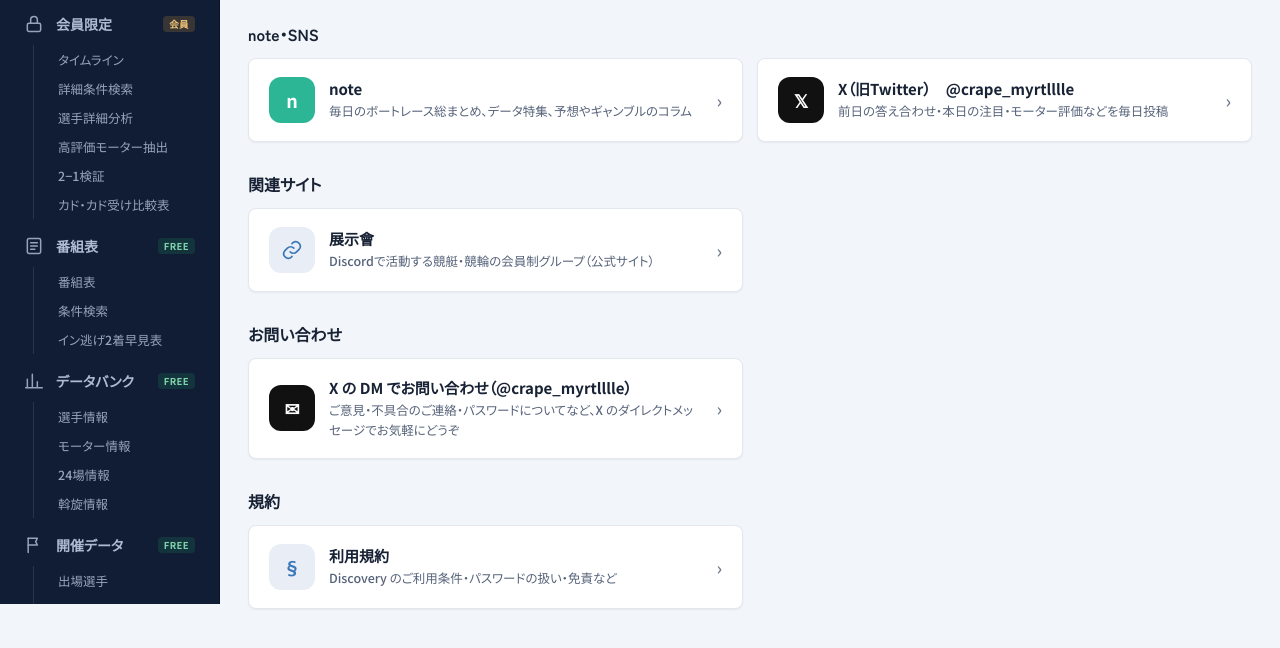
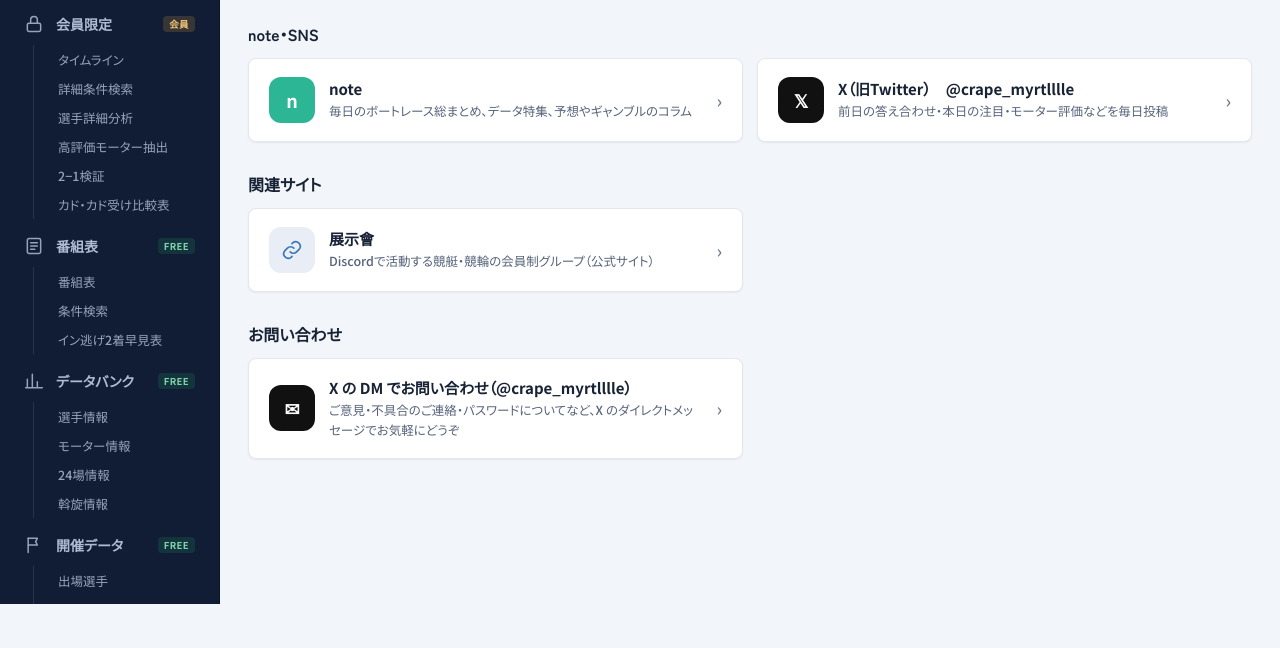
Before and after one commit to CrapeMyrtlllle/discovery, a plain HTML site: page links/index.html in a window 1280 px wide. Shown: the part 196-844 px from the top of the page. After the commit the page ends 800 px from the top, so only its background shows below. Drawn offline with Linux system fonts and the light colour scheme.

Commit message:
利用規約へのリンクをメニューのみに集約（リンクページ・紹介ページから削除）
Co-Authored-By: Claude Opus 5.5 <noreply@anthropic.com>
Claude-Session: https://claude.ai/code/session_01NoAtTEsx7xmnYUoixrqPfg

```diff
--- a/links/index.html
+++ b/links/index.html
@@ -586,9 +586,6 @@ window.DLive = window.DLive || (function () {
 <h2>お問い合わせ</h2>
 <div class="lk-grid"><a class="card lk" href="https://x.com/crape_myrtlllle" target="_blank" rel="noopener"><span class="ic x">✉</span><span><b>X の DM でお問い合わせ（@crape_myrtlllle）</b><span class="d">ご意見・不具合のご連絡・パスワードについてなど、X のダイレクトメッセージでお気軽にどうぞ</span></span><span class="go">›</span></a></div>
 
-<h2>規約</h2>
-<div class="lk-grid"><a class="card lk" href="../terms/"><span class="ic in">§</span><span><b>利用規約</b><span class="d">Discovery のご利用条件・パスワードの扱い・免責など</span></span><span class="go">›</span></a></div>
-
 </main>
 
 
```
Also changed, not shown: about/index.html (+0 -1 lines).
